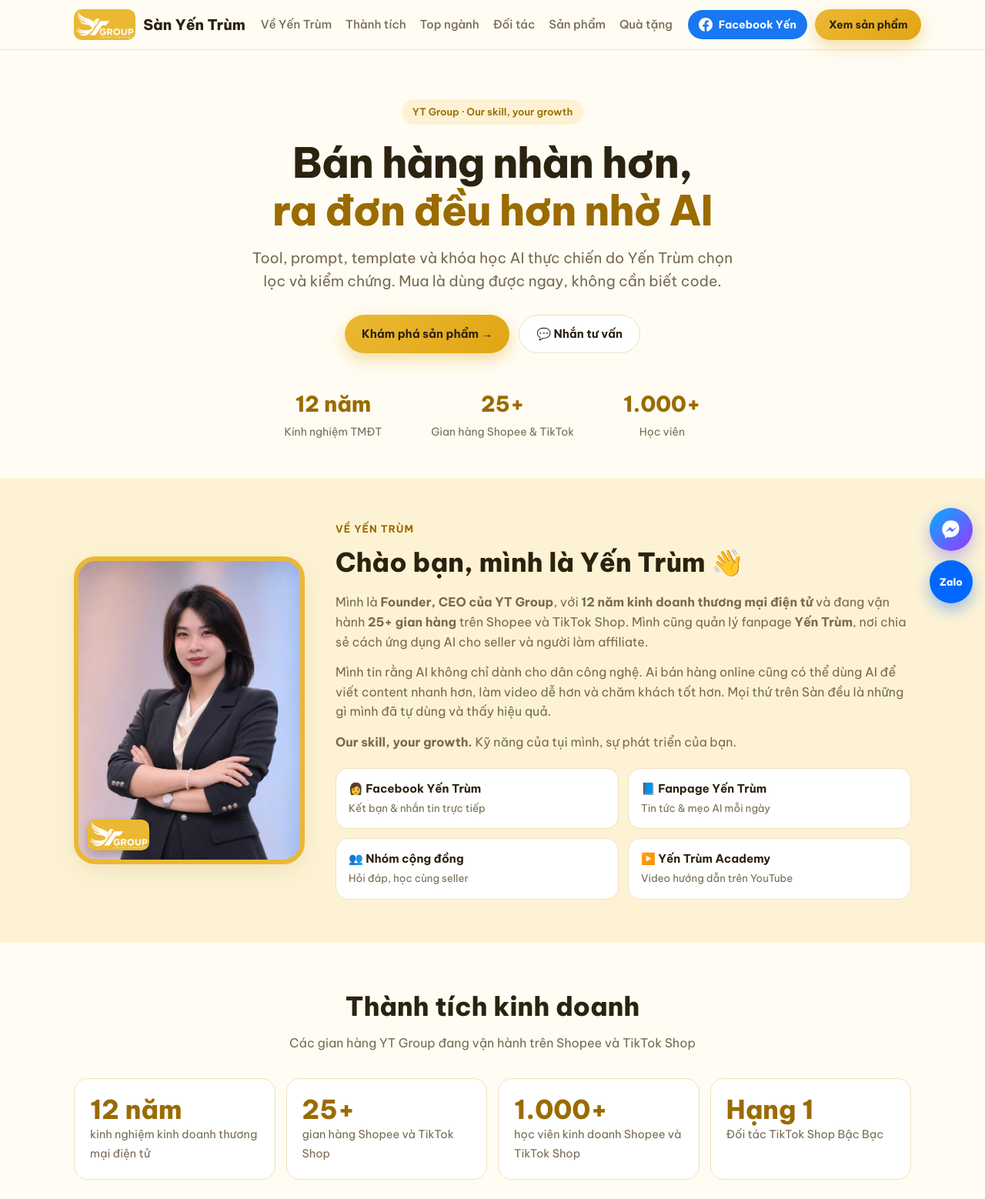
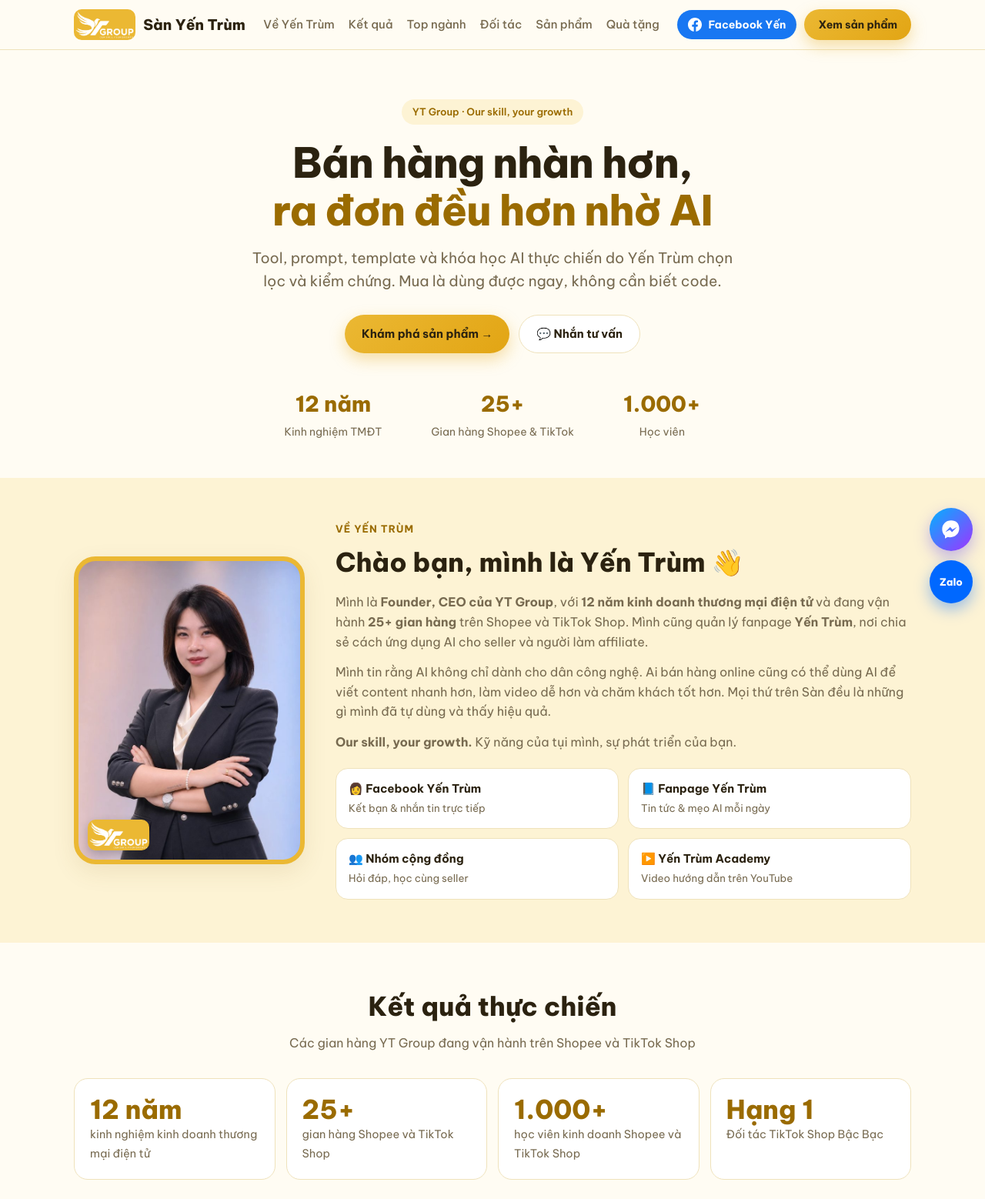
Before and after one commit to yentrum/san, a plain HTML site: page index.html in a window 1280 px wide. Shown: the top 1558 px of the page at 77% size. Drawn offline with Linux system fonts and the light colour scheme.

Commit message:
Đổi tên mục Thành tích kinh doanh thành Kết quả thực chiến
Co-Authored-By: Claude Sonnet 5.5 <noreply@anthropic.com>
Claude-Session: https://claude.ai/code/session_01UPxCBUuJkHDuQS9JBcKKd1

```diff
--- a/index.html
+++ b/index.html
@@ -234,7 +234,7 @@ footer{padding:36px 0;border-top:1px solid var(--line);margin-top:56px;color:var
     <a class="logo" href="#"><img src="logo-wide.png" alt="YT Group"> Sàn Yến Trùm</a>
     <nav class="menu">
       <a href="#ve-yen-trum">Về Yến Trùm</a>
-      <a href="#thanh-tich">Thành tích</a>
+      <a href="#thanh-tich">Kết quả</a>
       <a href="#top-nganh">Top ngành</a>
       <a href="#doi-tac">Đối tác</a>
       <a href="#san-pham">Sản phẩm</a>
@@ -279,7 +279,7 @@ footer{padding:36px 0;border-top:1px solid var(--line);margin-top:56px;color:var
 
   <section id="thanh-tich">
     <div class="wrap">
-      <div class="sec-head"><h2>Thành tích kinh doanh</h2><p>Các gian hàng YT Group đang vận hành trên Shopee và TikTok Shop</p></div>
+      <div class="sec-head"><h2>Kết quả thực chiến</h2><p>Các gian hàng YT Group đang vận hành trên Shopee và TikTok Shop</p></div>
       <div class="kpis kpis-3">
         <div class="kpi"><b>12 năm</b><span>kinh nghiệm kinh doanh thương mại điện tử</span></div>
         <div class="kpi"><b>25+</b><span>gian hàng Shopee và TikTok Shop</span></div>
```
